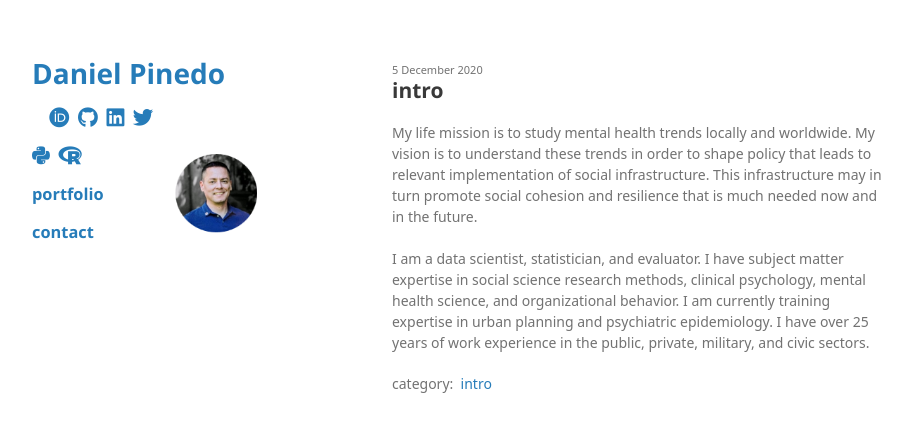
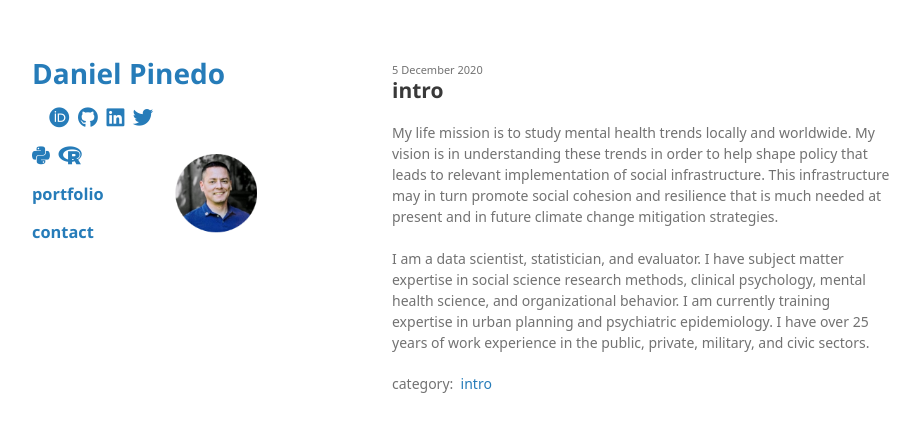
Before and after one commit to odenipinedo/odenipinedo.github.io, a Jekyll site: the page built from _posts/2020-12-05-intro.md, in a window 1280 px wide. Shown: the top 432 px of the page, without its empty margins (178-1098 px from the left). Built offline with Jekyll 4.4.1, drawn with Linux system fonts in a browser that asks for light colours; nearby versions of some CDN libraries; some web fonts are replaced; a style sheet for code colours, icons or effects is not loaded; the repository's description, which GitHub fills in, is left out.

Commit message:
Update 2020-12-05-intro.md

```diff
--- a/_posts/2020-12-05-intro.md
+++ b/_posts/2020-12-05-intro.md
@@ -8,12 +8,12 @@
 sitemap:
   priority: 0.5
   changefreq: 'monthly'
-  lastmod: 2020-12-05
+  lastmod: 2020-12-18
   exclude: 'no'
 ---
 
 <p>
-My life mission is to study mental health trends locally and worldwide. My vision is to understand these trends in order to shape policy that leads to relevant implementation of social infrastructure. This infrastructure may in turn promote social cohesion and resilience that is much needed now and in the future.
+My life mission is to study mental health trends locally and worldwide. My vision is in understanding these trends in order to help shape policy that leads to relevant implementation of social infrastructure. This infrastructure may in turn promote social cohesion and resilience that is much needed at present and in future climate change mitigation strategies.
 <br><br>
 I am a data scientist, statistician, and evaluator. I have subject matter expertise in social science research methods, clinical psychology, mental health science, and organizational behavior. I am currently training expertise in urban planning and psychiatric epidemiology. I have over 25 years of work experience in the public, private, military, and civic sectors.
 </p>
```
